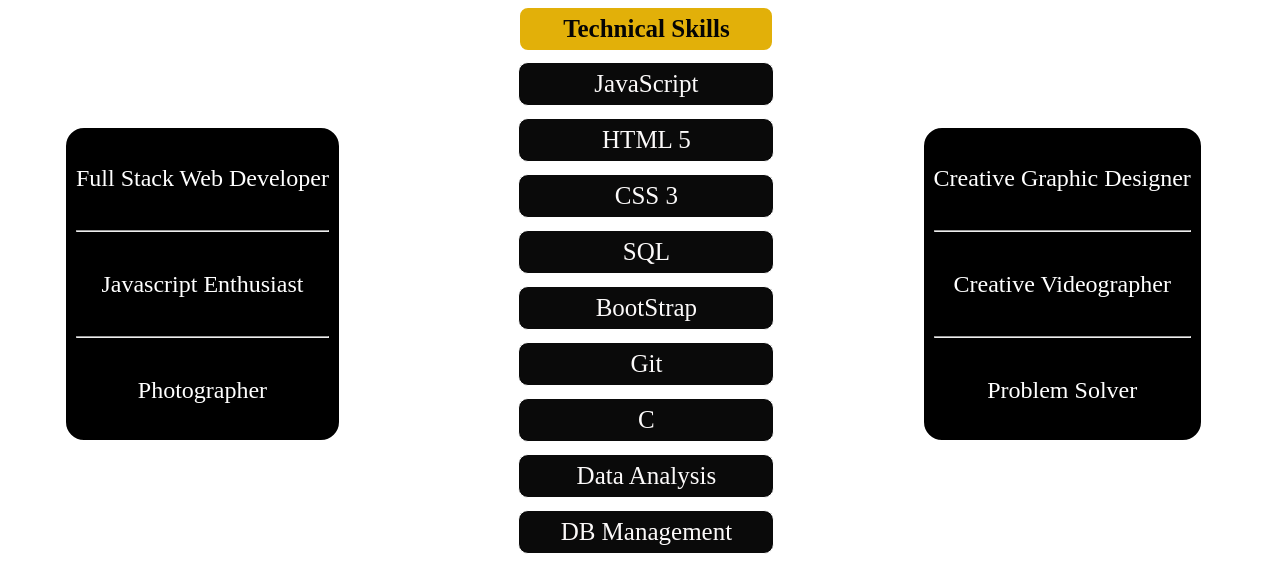
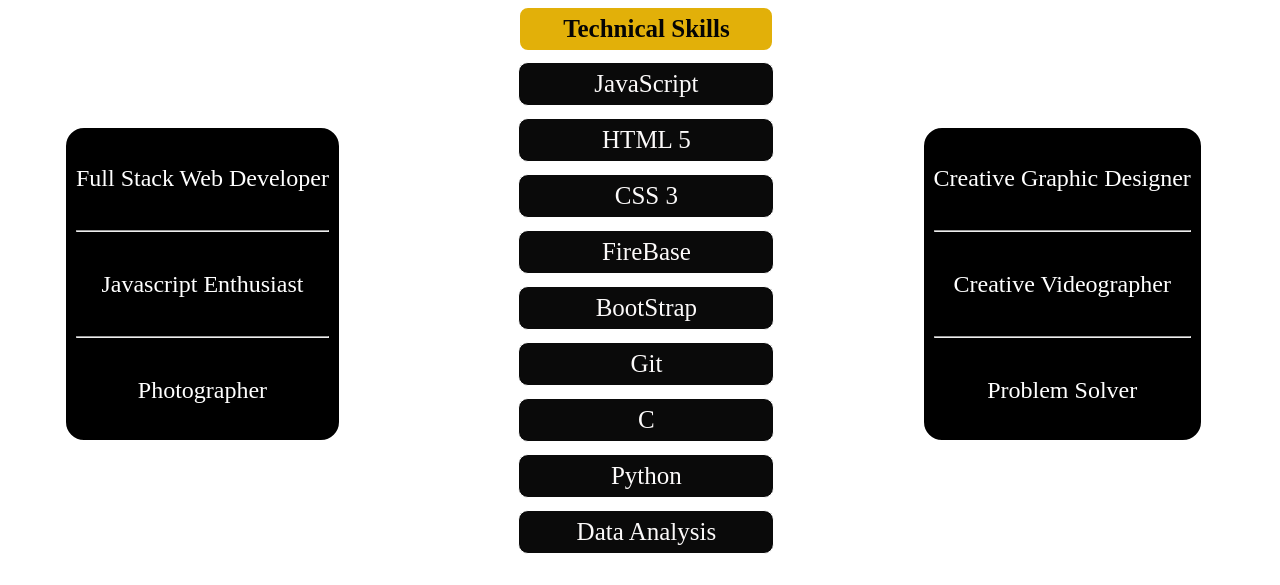
Before and after one commit to Wilsonmobisa/Get-to-know-Wilson-Portfolio, a website: page index.html in a window 1280 px wide. Shown: the part 154-739 px from the top of the page. Drawn offline with Linux system fonts and the light colour scheme.

Commit message:
Add files via upload
version 5 of wilson portfolio

```diff
--- a/index.html
+++ b/index.html
@@ -94,7 +94,7 @@
       CSS 3<br>
     </div>
     <div id="code4">
-      SQL<br>
+      FireBase<br>
     </div>
     <div id="code5">
       BootStrap<br>
@@ -106,10 +106,10 @@
       C<br>
     </div>
     <div id="code8">
-      Data Analysis<br>
+      Python<br>
     </div>
     <div id="code9">
-      DB Management<br>
+      Data Analysis<br>
     </div>
 
     <div id="myskill2">
```
Also changed, not shown: dist/about.html, dist/contact.html, dist/css/main.css, dist/index.html, dist/work.html, 1 other file.
